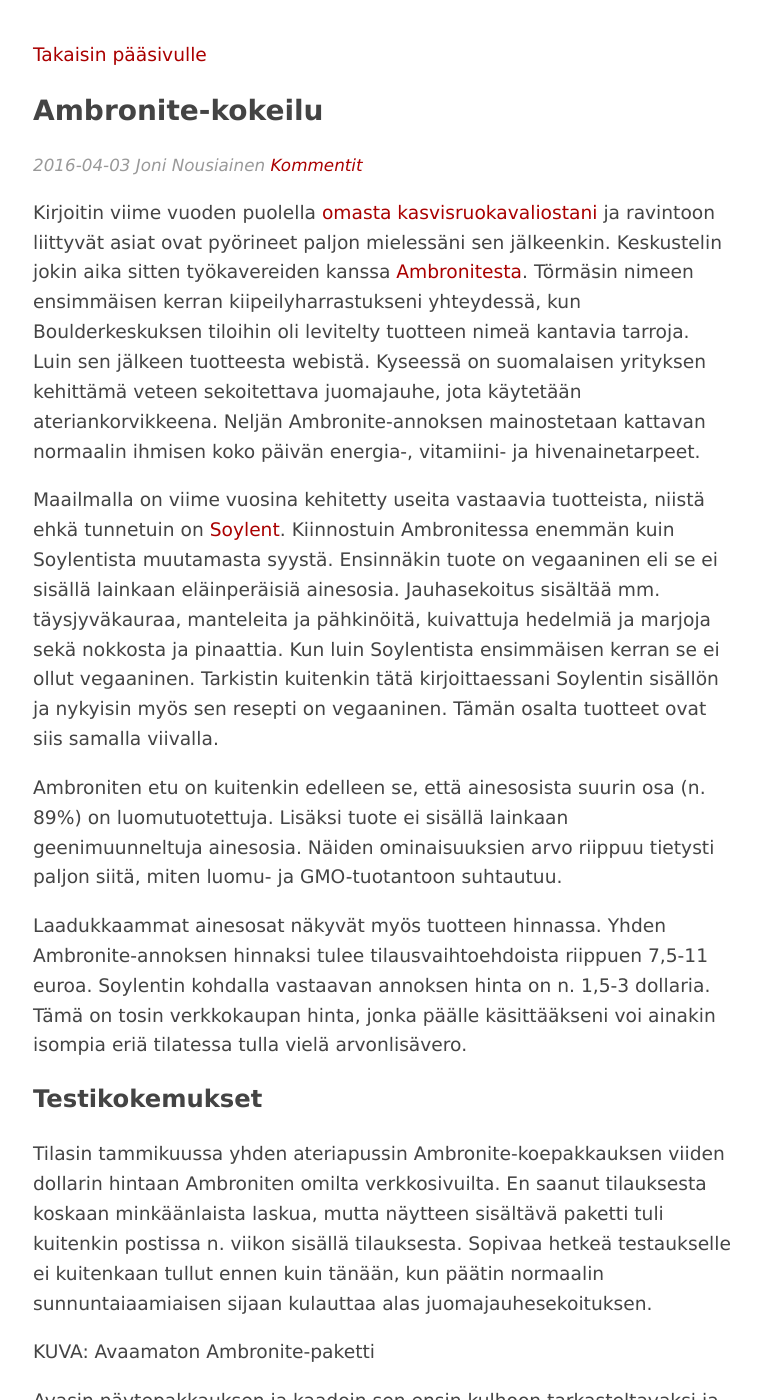
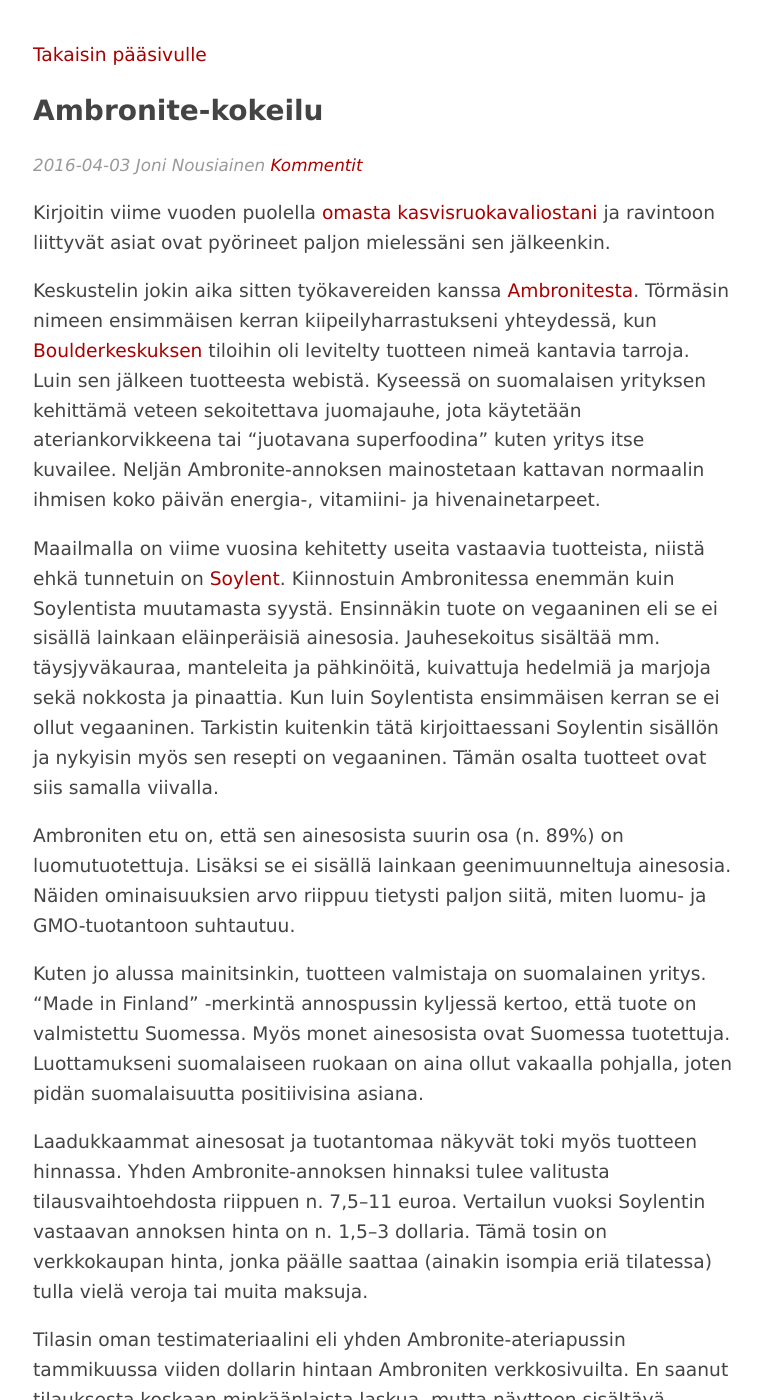
Before and after one commit to joninous/joninous.github.io, a Jekyll site: the page built from fi/_posts/2016-04-03-ambronite-kokeilu.md, in a window 1280 px wide and 1400 px high. Shown: the whole window, without its empty margins (257-1019 px from the left). Built offline with Jekyll 4.4.1, drawn with Linux system fonts in a browser that asks for light colours; comment, search, counter and statistics services are not loaded; some of the changed text lies outside the part shown.

Commit message:
Added images to Ambronite post and finished the text.

```diff
--- a/fi/_posts/2016-04-03-ambronite-kokeilu.md
+++ b/fi/_posts/2016-04-03-ambronite-kokeilu.md
@@ -2,41 +2,60 @@
 title: Ambronite-kokeilu
 ---
 
-Kirjoitin viime vuoden puolella [omasta kasvisruokavaliostani](/blog/fi/2015/11/11/miksi-kasvisruokavalio.html) ja ravintoon liittyvät asiat ovat pyörineet paljon mielessäni sen jälkeenkin. Keskustelin jokin aika sitten työkavereiden kanssa [Ambronitesta](http://ambronite.com/){:target="_blank"}. Törmäsin nimeen ensimmäisen kerran kiipeilyharrastukseni yhteydessä, kun Boulderkeskuksen tiloihin oli levitelty tuotteen nimeä kantavia tarroja. Luin sen jälkeen tuotteesta webistä. Kyseessä on suomalaisen yrityksen kehittämä veteen sekoitettava juomajauhe, jota käytetään ateriankorvikkeena. Neljän Ambronite-annoksen mainostetaan kattavan normaalin ihmisen koko päivän energia-, vitamiini- ja hivenainetarpeet.
+Kirjoitin viime vuoden puolella [omasta kasvisruokavaliostani](/blog/fi/2015/11/11/miksi-kasvisruokavalio.html) ja ravintoon liittyvät asiat ovat pyörineet paljon mielessäni sen jälkeenkin.
 
-Maailmalla on viime vuosina kehitetty useita vastaavia tuotteista, niistä ehkä tunnetuin on [Soylent](https://www.soylent.com/){:target="_blank"}. Kiinnostuin Ambronitessa enemmän kuin Soylentista muutamasta syystä. Ensinnäkin tuote on vegaaninen eli se ei sisällä lainkaan eläinperäisiä ainesosia. Jauhasekoitus sisältää mm. täysjyväkauraa, manteleita ja pähkinöitä, kuivattuja hedelmiä ja marjoja sekä nokkosta ja pinaattia. Kun luin Soylentista ensimmäisen kerran se ei ollut vegaaninen. Tarkistin kuitenkin tätä kirjoittaessani Soylentin sisällön ja nykyisin myös sen resepti on vegaaninen. Tämän osalta tuotteet ovat siis samalla viivalla.
+Keskustelin jokin aika sitten työkavereiden kanssa [Ambronitesta](http://ambronite.com/){:target="_blank"}. Törmäsin nimeen ensimmäisen kerran kiipeilyharrastukseni yhteydessä, kun [Boulderkeskuksen](http://boulderkeskus.com/){:target="_blank"} tiloihin oli levitelty tuotteen nimeä kantavia tarroja. Luin sen jälkeen tuotteesta webistä. Kyseessä on suomalaisen yrityksen kehittämä veteen sekoitettava juomajauhe, jota käytetään ateriankorvikkeena tai "juotavana superfoodina" kuten yritys itse kuvailee. Neljän Ambronite-annoksen mainostetaan kattavan normaalin ihmisen koko päivän energia-, vitamiini- ja hivenainetarpeet.
 
-Ambroniten etu on kuitenkin edelleen se, että ainesosista suurin osa (n. 89%) on luomutuotettuja. Lisäksi tuote ei sisällä lainkaan geenimuunneltuja ainesosia. Näiden ominaisuuksien arvo riippuu tietysti paljon siitä, miten luomu- ja GMO-tuotantoon suhtautuu.
+Maailmalla on viime vuosina kehitetty useita vastaavia tuotteista, niistä ehkä tunnetuin on [Soylent](https://www.soylent.com/){:target="_blank"}. Kiinnostuin Ambronitessa enemmän kuin Soylentista muutamasta syystä. Ensinnäkin tuote on vegaaninen eli se ei sisällä lainkaan eläinperäisiä ainesosia. Jauhesekoitus sisältää mm. täysjyväkauraa, manteleita ja pähkinöitä, kuivattuja hedelmiä ja marjoja sekä nokkosta ja pinaattia. Kun luin Soylentista ensimmäisen kerran se ei ollut vegaaninen. Tarkistin kuitenkin tätä kirjoittaessani Soylentin sisällön ja nykyisin myös sen resepti on vegaaninen. Tämän osalta tuotteet ovat siis samalla viivalla.
 
-Laadukkaammat ainesosat näkyvät myös tuotteen hinnassa. Yhden Ambronite-annoksen hinnaksi tulee tilausvaihtoehdoista riippuen 7,5-11 euroa. Soylentin kohdalla vastaavan annoksen hinta on n. 1,5-3 dollaria. Tämä on tosin verkkokaupan hinta, jonka päälle käsittääkseni voi ainakin isompia eriä tilatessa tulla vielä arvonlisävero.
+Ambroniten etu on, että sen ainesosista suurin osa (n. 89%) on luomutuotettuja. Lisäksi se ei sisällä lainkaan geenimuunneltuja ainesosia. Näiden ominaisuuksien arvo riippuu tietysti paljon siitä, miten luomu- ja GMO-tuotantoon suhtautuu.
 
-## Testikokemukset
+Kuten jo alussa mainitsinkin, tuotteen valmistaja on suomalainen yritys. "Made in Finland" -merkintä annospussin kyljessä kertoo, että tuote on valmistettu Suomessa. Myös monet ainesosista ovat Suomessa tuotettuja. Luottamukseni suomalaiseen ruokaan on aina ollut vakaalla pohjalla, joten pidän suomalaisuutta positiivisina asiana.
 
-Tilasin tammikuussa yhden ateriapussin Ambronite-koepakkauksen viiden dollarin hintaan Ambroniten omilta verkkosivuilta. En saanut tilauksesta koskaan minkäänlaista laskua, mutta näytteen sisältävä paketti tuli kuitenkin postissa n. viikon sisällä tilauksesta. Sopivaa hetkeä testaukselle ei kuitenkaan tullut ennen kuin tänään, kun päätin normaalin sunnuntaiaamiaisen sijaan kulauttaa alas juomajauhesekoituksen.
+Laadukkaammat ainesosat ja tuotantomaa näkyvät toki myös tuotteen hinnassa. Yhden Ambronite-annoksen hinnaksi tulee valitusta tilausvaihtoehdosta riippuen n. 7,5–11 euroa. Vertailun vuoksi Soylentin vastaavan annoksen hinta on n. 1,5–3 dollaria. Tämä tosin on verkkokaupan hinta, jonka päälle saattaa (ainakin isompia eriä tilatessa) tulla vielä veroja tai muita maksuja.
 
-KUVA: Avaamaton Ambronite-paketti
+Tilasin oman testimateriaalini eli yhden Ambronite-ateriapussin tammikuussa viiden dollarin hintaan Ambroniten verkkosivuilta. En saanut tilauksesta koskaan minkäänlaista laskua, mutta näytteen sisältävä paketti tuli kuitenkin postissa n. viikon sisällä tilauksesta. Eli näyttäisi siltä, että ilmaisia lounaita on kuin onkin olemassa. :)
 
-Avasin näytepakkauksen ja kaadoin sen ensin kulhoon tarkasteltavaksi ja kuvattavaksi. Jauhe on väriltään vihreänharmaata maistuu itsessään lähinnä vehnäjauhoilta. Maussa on kuitenkin myös hieman aavistus makeutta ja kuivattujen kasvien ja yrttien maku. Maistoin eräässä ravintolapäivässä kuivattuja kasveja ja yrttejä (mm. piharatamon ja nokkosen lehtiä), Ambronite sivumaku muistutti näitä.
+<figure>
+  <img src="/img/2016/ambronite-pakkaus.jpg" alt="Ambronite-pakkaus" style="max-width:100%">
+  <figcaption>Ambronite tulee vihreässä 120 gramman annospussissa.</figcaption>
+</figure>
 
-KUVA: Juomajauhe kupissa
+Sopivaa hetkeä testaukselle ei kuitenkaan tullut ennen kuin tänään, kun päätin normaalin sunnuntaiaamiaisen syömisen sijaan kulauttaa alas juomajauhesekoituksen.
 
-Ohjeen mukaan Ambronite-jauheeseen tulisi sekoittaa shakerissa 550 ml eli 5,5 dl vettä. Oma shakerini ei kuitenkaan ollut tarkoitusta varten tarpeeksi iso, joten kippasin jauheen ja veden blenderiin, jolla pyöräytin kokonaisuutta muutaman kierroksen. Väri muuttui sekoituksen yhteydessä tummanharmaaksi, seassa oli kuitenkin edelleen hieman vihreyttä.
+## Miltä Ambronite maistuu?
 
-Tässä välissä, ennen makuhavaintojani haluan huomauttaa, että Ambroniten resepti on hieman muuttunut tilaukseni jälkeen. Tilaamani tuote on versionumeroltaan 3. Uusi resepti (versio 4) ei käsittääkseni ole radikaalisti muuttunut vanhaan verrattuna, mutta se mm. [sisältää enemmän marjoja](http://blog.ambronite.com/post/140210026575/ambronite-v4-is-launched){:target="_blank"}.
+Haluan tässä välissä huomauttaa, että Ambroniten reseptiä on hieman kehitetty tilaukseni jälkeen. Tilaamani tuotteen resepti on versionumeroltaan 3. Uusi resepti – versio 4 – ei käsittääkseni ole radikaalisti muuttunut vanhaan verrattuna, mutta se mm. [sisältää enemmän marjoja](http://blog.ambronite.com/post/140210026575/ambronite-v4-is-launched){:target="_blank"}.
 
-KUVA: Valmis juoma
+Avasin näytepakkauksen ja kaadoin sen ensin kulhoon tarkasteltavaksi ja kuvattavaksi. Jauhe on väriltään vihreänharmaata ja rakenteeltaan se melko hienojakoista. Kuvassa näkyvässä paakut hävisivät kevyellä sekoittamisella.
 
-Ensireaktioni on, että maku ei ole miellyttävä. Juoma tekee mieli juoda nopeasti, jottei makua joutuisi sietämään kovin kauaa. Suutuntuma on veteen sekoittamisen jälkeenkin edelleen jauhoinen. Mieleni tekisi lisätä juomaan jotain makeutta antavaa kuten sokeria tai hedelmiä.
+Maistoin jauhetta hieman sellaisenaan, maku oli lähinnä – yllätys yllätys – jauhoinen. Maussa on kuitenkin myös aavistus makeutta sekä kuivattujen kasvien ja yrttien makua. Maistoin taannoin eräässä ravintolapäivässä kuivattuja kasveja ja yrttejä (mm. piharatamon ja nokkosen lehtiä), Ambronite sivumaku muistutti näitä.
 
-Seassa on myös hieman sattumia, ehkä marjojen siemeniä tai jauhopaakkuja. Tämän vuoksi juomaa tekee ajoittain mieli pureskella. Koostumus ei ole myöskään ihan tasainen vaikka tein sekoituksen blenderissä - juoman paakkuisuus lisääntyy hieman lasin pohjaa kohti edetessä.
+<figure>
+  <img src="/img/2016/ambronite-jauhe.jpg" alt="Ambronite-juomajauhetta kupissa" style="max-width:100%">
+  <figcaption>Ambronite-juomajauhetta kuppiin kaadettuna.</figcaption>
+</figure>
 
-Kuvittelisin, että Ambronite voisi maistua paljon paremmin, jos sen sekoittaisi osaksi jotain perinteisempää ruokaa. Esim. hedelmäsmoothien tai pannukakkutaikinan sekaan. Ambroniten blogissa onkin tarjolla reseptejä ihmisille, jotka eivät sulata tuotetta sellaisenaan.
+Ohjeen mukaan Ambronite-jauheeseen tulisi sekoittaa shakerissa 550 ml eli 5,5 dl vettä. Oma shakerini ei kuitenkaan ollut tarkoitusta varten tarpeeksi iso, joten kippasin jauheen ja veden blenderiin, jolla pyöräytin kokonaisuutta muutaman kierroksen.
 
-En juo ihan kaikkea valmista juomaa vaan n. 0,5 l siitä. Säästän pienen osan avopuolisolle maistettavaksi. Vatsaan tulee vähän normaalia pienemmästä annoskoosta huolimatta hyvin pian juomisen jälkeen melko täysi olo. Tätä kirjoittaessani juomisesta on aikaa n. 2,5 tuntia ja oloni on edelleen melko kylläinen. Ambronite mainostaa, että yksi annos voi pitää nälän loitolla jopa 4-5 tuntia.
+Väri muuttui sekoituksen yhteydessä tummanharmaaksi, seassa oli kuitenkin edelleen hieman vihreyttä. Seassa näkyy myös hippusia, jotka ovat väriltään vihreitä, keltaisia ja vaalenruskeita.
+
+<figure>
+  <img src="/img/2016/valmis_ambronite-juoma.jpg" alt="Valmis Ambronite-juoma" style="max-width:100%">
+  <figcaption>Valmis Ambronite-juoma veden lisäämisen jälkeen.</figcaption>
+</figure>
+
+Otettuani juomasta kulauksen ensireaktioni on, että maku ei ole miellyttävä. Juoma tekee mieli juoda nopeasti, jottei makua joutuisi sietämään kovin kauaa. Sekä maku että suutuntuma ovat on sekoittamisen jälkeenkin lähinnä jauhoinen. Mieleni tekisi lisätä juomaan jotain makeaa kuten sokeria tai hedelmiä.
+
+Seassa on myös hieman sattumia, ehkä marjojen siemeniä tai jauhopaakkuja. Tämän vuoksi juomaa tekee ajoittain mieli pureskella. Koostumus ei ole myöskään ihan tasainen juomiskokemuksen ajan vaikka tein sekoituksen blenderissä – juoman paakkuisuus lisääntyy hieman lasin pohjaa kohti edetessä.
+
+Kuvittelisin, että Ambronite voisi maistua paljon paremmin, jos sen sekoittaisi osaksi jotain perinteisempää ruokaa. Esimerkiksi hedelmäsmoothien tai pannukakkutaikinan sekaan. Ambroniten blogissa onkin tarjolla reseptejä ihmisille, jotka eivät sulata tuotetta sellaisenaan.
+
+En juo ihan kaikkea valmista juomaa vaan n. 0,5 l siitä. Säästän pienen osan avopuolisolle maistettavaksi. Vatsaan tulee vähän normaalia pienemmästä annoskoosta huolimatta hyvin pian juomisen jälkeen melko täysi olo. Ambronite mainostaa, että yksi annos voi pitää nälän loitolla jopa 4-5 tuntia. Tätä kirjoittaessani juomisesta on aikaa n. 2,5 tuntia ja oloni on edelleen melko kylläinen.
 
 ## Yhteenveto
 
-Maku ja suutuntuma ovat epämiellyttäviä, joten juomisesta/syömisestä ei oikeastaan nauti ollenkaan. Jauhejuoman positiiviset puolet täytyy hakea tiedostamisen kautta: ruokailu on todella nopea toimenpide ja Ambronite-ateria on (ainakin mainoslauseiden mukaan) varsin terveellinen vaihtoehto.
+Maku ja suutuntuma ovat epämiellyttäviä, joten juomisesta/syömisestä ei oikeastaan nauti ollenkaan. Jauhejuoman positiiviset puolet täytyy hakea muualta: Ruokailu on todella nopea toimenpide ja Ambronite-ateria on (ainakin mainoslauseiden mukaan) varsin terveellinen vaihtoehto.
 
 Itselläni ei tämän kokemuksen pohjalta ole halua lähteä korvaamaan nykyisiä, normaaleja ruokailutapojani Ambronitella tai muullakaan vastaavalla ateriakorvikkeella. Näkisin, että voisin käyttää tällaista tuotetta korkeintaan silloin tällöin kiireisenä työpäivänä lounaan korvikkeena tai vaikkapa välipalana ennen harrastuksia.
 
```
Also changed, not shown: img/2016/ambronite-jauhe.jpg (added), img/2016/ambronite-pakkaus.jpg (added), img/2016/valmis_ambronite-juoma.jpg (added).
